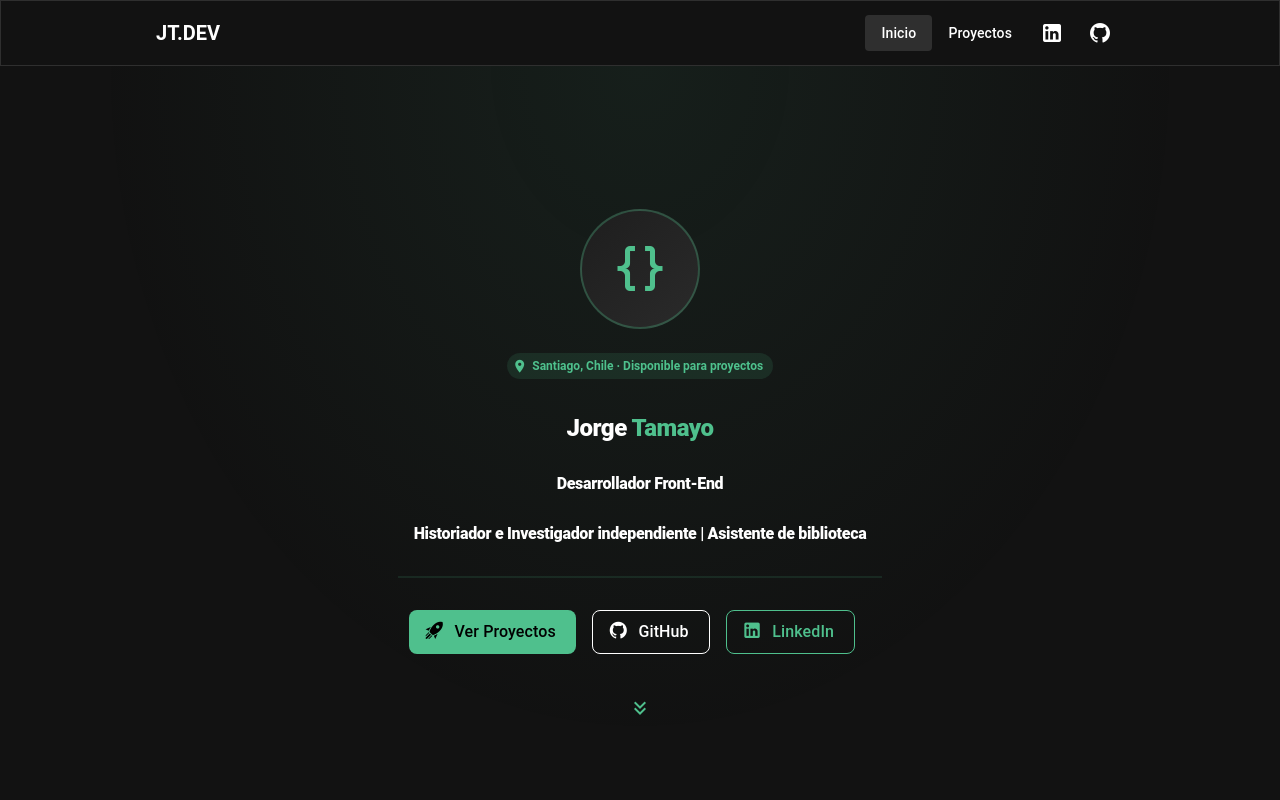
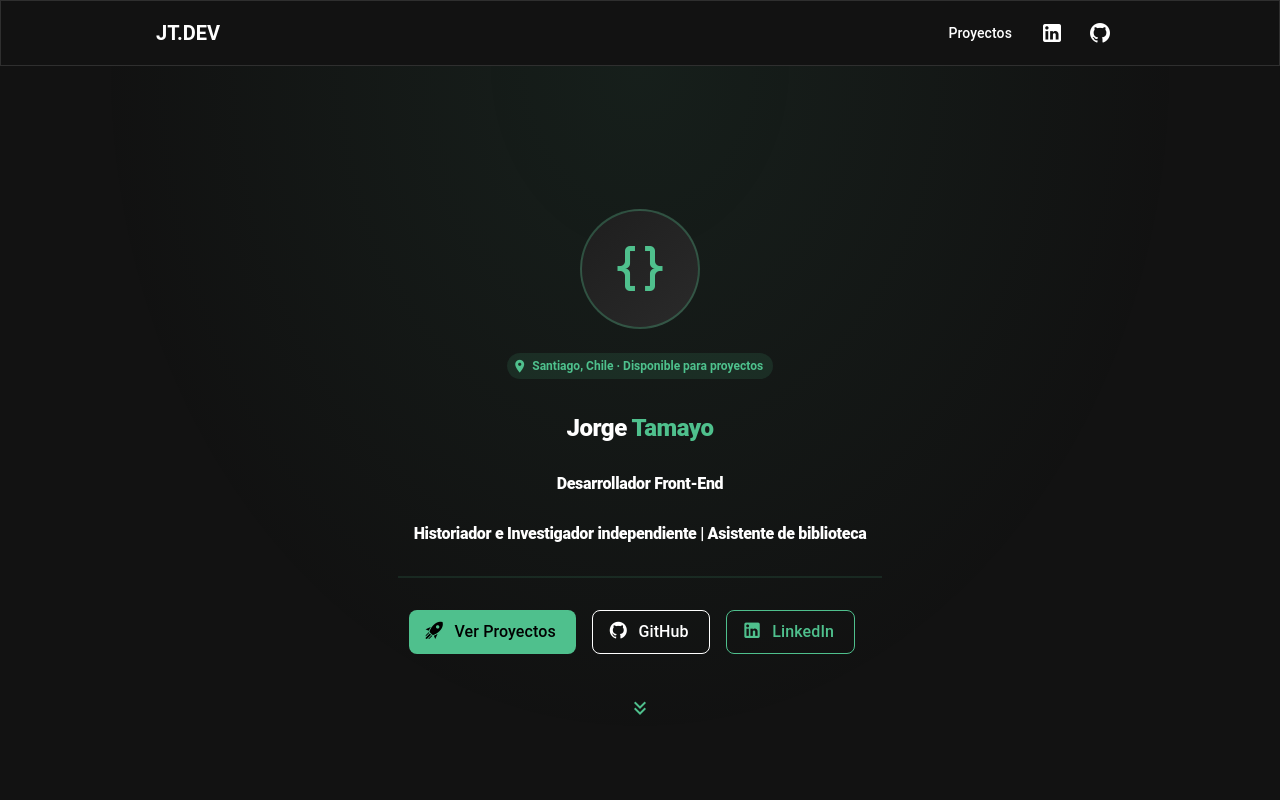
Before and after one commit to jltamayocabello-droid/mi-portafolio-vuetify, a Vue app: page / in a window 1280 px wide. Shown: the top 800 px of the page. Built offline with nearby package versions, Linux system fonts and the light colour scheme; a small style sheet from the web is missing.

Commit message:
Se elimina boton inicio

```diff
--- a/src/layouts/default.vue
+++ b/src/layouts/default.vue
@@ -4,7 +4,6 @@
       <v-container class="d-flex align-center">
         <v-app-bar-title class="font-weight-bold">JT.DEV</v-app-bar-title>
         <v-spacer />
-        <v-btn to="/" variant="text">Inicio</v-btn>
         <v-btn href="#proyectos" variant="text">Proyectos</v-btn>
         <v-btn href="https://linkedin.com/in/tu-perfil" icon="mdi-linkedin" target="_blank" variant="text" />
         <v-btn href="https://github.com/jltamayocabello-droid" icon="mdi-github" target="_blank" variant="text" />
```
